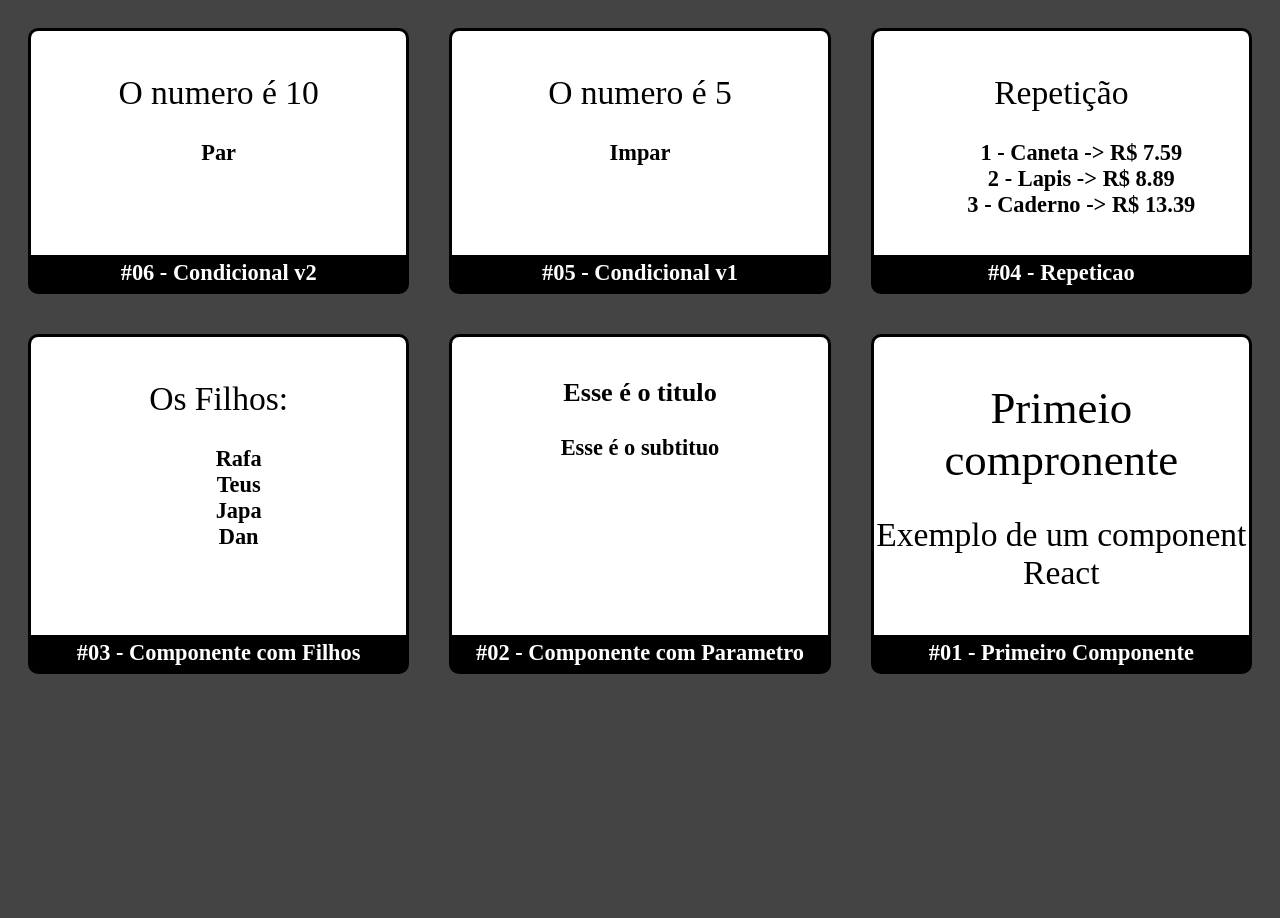
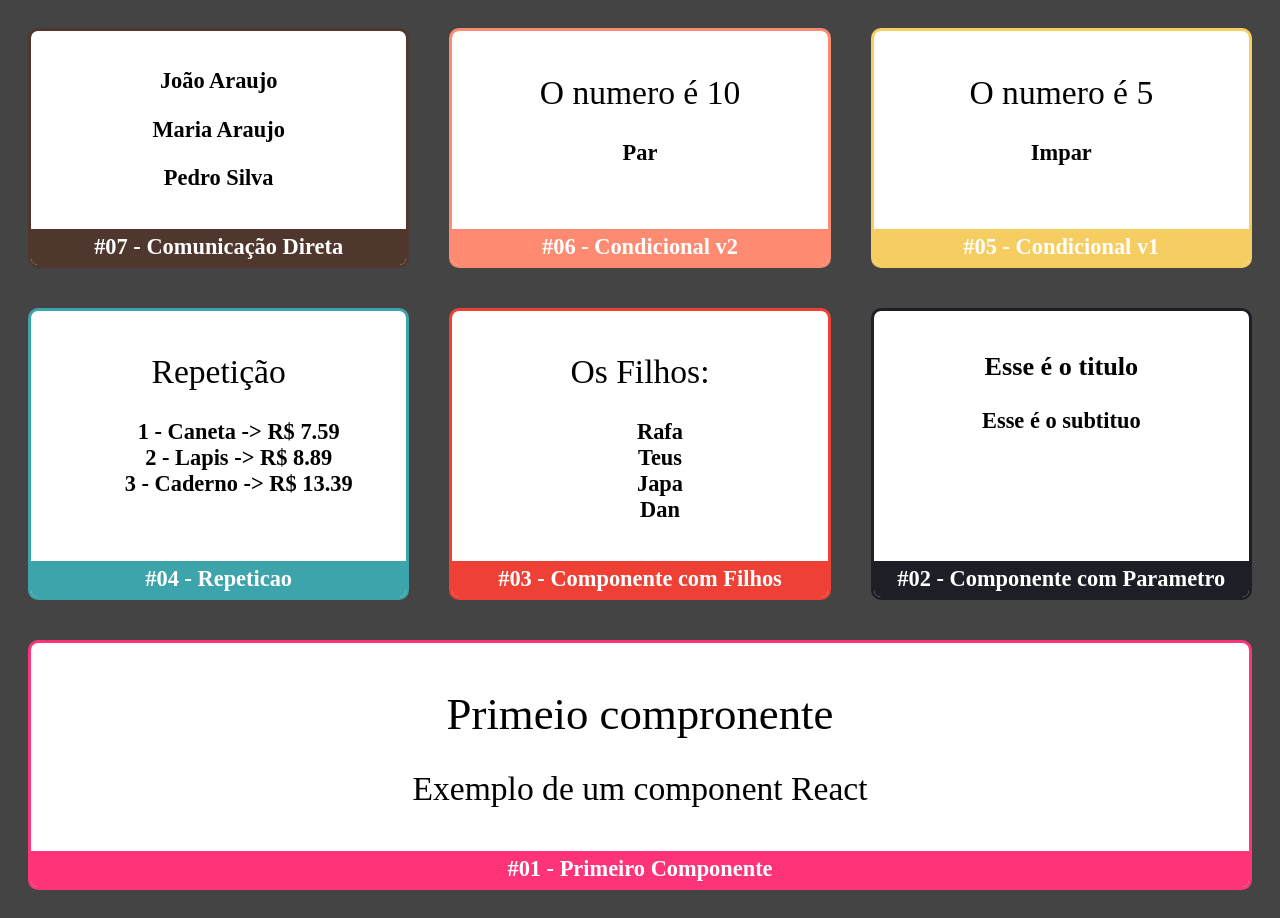
Before and after one commit to Raafa1993/Curso-Fundamentos-React, a React (Create React App) app: page / in a window 1280 px wide. Before the commit the page ends 800 px from the top, so only its background shows below. Built offline with nearby package versions, Linux system fonts and the light colour scheme.

Commit message:
create comunicaçaõ direta

```diff
--- a/src/App.jsx
+++ b/src/App.jsx
@@ -2,26 +2,30 @@ import React from 'react';
 
 import './App.css';
 
-import Primeiro from './components/layout/Primeiro'
-import ComParametro from './components/layout/ComParametro'
-import ComFilhos from './components/layout/ComFilhos'
+import Primeiro from './components/basicos/Primeiro'
+import ComParametro from './components/basicos/ComParametro'
+import ComFilhos from './components/basicos/ComFilhos'
 import Cards from './components/layout/Cards'
-import Repeticao from './components/layout/Repeticao'
-import Condicional from './components/layout/Condicional'
-import CondicionalComIf from './components/layout/CondicionalComIf'
+import Repeticao from './components/basicos/Repeticao'
+import Condicional from './components/basicos/Condicional'
+import CondicionalComIf from './components/basicos/CondicionalComIf'
+import Pai from './components/comunicacao/direta/pai'
 
 export default (props) => (
   <div className="App">
-    <Cards titulo="#06 - Condicional v2">
+    <Cards titulo="#07 - Comunicação Direta" color="#4f372d ">
+      <Pai sobrenome="Araujo"></Pai>
+    </Cards>
+    <Cards titulo="#06 - Condicional v2" color="#fe8a71">
       <CondicionalComIf numero={10}></CondicionalComIf>
     </Cards>
-    <Cards titulo="#05 - Condicional v1">
+    <Cards titulo="#05 - Condicional v1" color="#f6cd61">
       <Condicional numero={5}></Condicional>
     </Cards>
-    <Cards titulo="#04 - Repeticao">
+    <Cards titulo="#04 - Repeticao" color="#3da4ab ">
       <Repeticao></Repeticao>
     </Cards>
-    <Cards titulo="#03 - Componente com Filhos">
+    <Cards titulo="#03 - Componente com Filhos" color="#ee4035  ">
       <ComFilhos>
         <ul>
           <li>Rafa</li>
@@ -31,11 +35,11 @@ export default (props) => (
         </ul>
       </ComFilhos>
     </Cards>
-    <Cards titulo="#02 - Componente com Parametro">
+    <Cards titulo="#02 - Componente com Parametro" color="#1e1f26">
       <ComParametro titulo="Esse é o titulo"
         subtitulo="Esse é o subtituo" />
     </Cards>
-    <Cards titulo="#01 - Primeiro Componente">
+    <Cards titulo="#01 - Primeiro Componente" color="#ff3377">
       <Primeiro />
     </Cards>
   </div>
--- /dev/null
+++ b/src/components/comunicacao/direta/filho.jsx
@@ -0,0 +1,6 @@
+import React from 'react'
+
+export default props =>
+  <div>
+    <p>{props.children} {props.sobrenome}</p>
+  </div>
--- /dev/null
+++ b/src/components/comunicacao/direta/pai.jsx
@@ -0,0 +1,10 @@
+import React from 'react'
+
+import Filho from './filho'
+
+export default props =>
+  <div>
+    <Filho {...props}>João</Filho>
+    <Filho sobrenome={props.sobrenome}>Maria</Filho>
+    <Filho sobrenome="Silva">Pedro</Filho>
+  </div >
--- a/src/components/layout/Cards.css
+++ b/src/components/layout/Cards.css
@@ -4,7 +4,7 @@
     border: 3px solid #000;
     border-radius: 10px;
     background-color: #fff;
-
+    overflow: hidden;
     display: flex;
     flex-direction: column;
     min-width: 300px;
--- a/src/components/layout/Cards.jsx
+++ b/src/components/layout/Cards.jsx
@@ -2,11 +2,11 @@ import './Cards.css'
 import React from 'react'
 
 export default props =>
-    <div className="Cards">
+    <div className="Cards" style={{ borderColor: props.color || '#000' }}>
         <div className="Conteudo">
             {props.children}
         </div>
-        <div className="Footer">
+        <div className="Footer" style={{ backgroundColor: props.color || '#000' }}>
             {props.titulo}
         </div>
     </div>
```
Also changed, not shown: src/components/basicos/ComFilhos.jsx (renamed from src/components/layout/ComFilhos.jsx), src/components/basicos/ComParametro.jsx (renamed from src/components/layout/ComParametro.jsx), src/components/basicos/Condicional.jsx (renamed from src/components/layout/Condicional.jsx), src/components/basicos/CondicionalComIf.jsx (renamed from src/components/layout/CondicionalComIf.jsx), src/components/basicos/Primeiro.jsx (renamed from src/components/layout/Primeiro.jsx), src/components/basicos/Repeticao.jsx (renamed from src/components/layout/Repeticao.jsx), src/components/basicos/if.jsx (renamed from src/components/layout/if.jsx).
